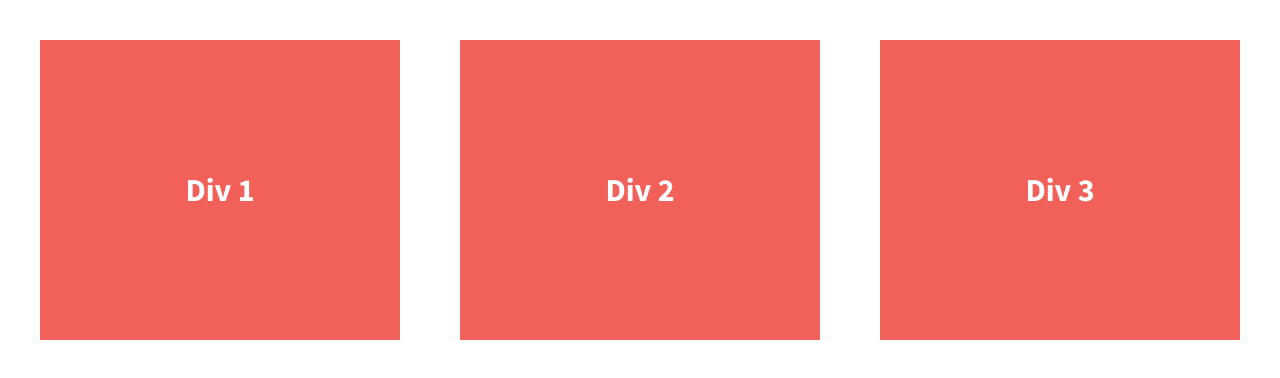
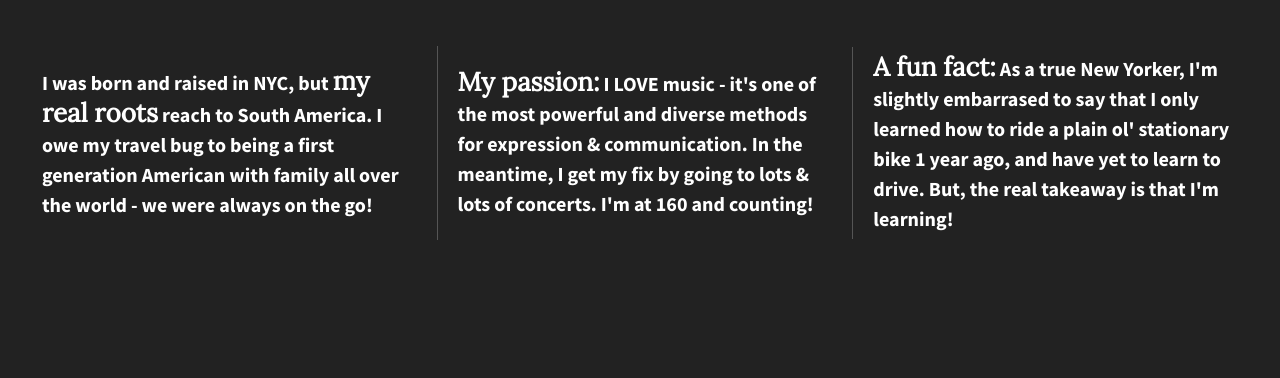
Before and after one commit to jrambeaux/flexbox-divs, a plain HTML site: page index.html in a window 1280 px wide. Drawn offline with nearby package versions, Linux system fonts and the light colour scheme.

Commit message:
styled using flexbox

```diff
--- a/css/main.css
+++ b/css/main.css
@@ -95,37 +95,44 @@ textarea {
    Author's custom styles
    ========================================================================== */
 
-
+/*Large Background Image*/
 html {
-  background-color: #fff;
+  background-color: #222;
   height: 100%;
+  width: 100%;
 }
 
 body {
+
   font-family: 'Source Sans Pro', sans-serif;
+  font-weight: 700;
   padding: 2em;
-  font-size: 1.25em;
+  color: #fff;
   height: 100%;
 }
 
 .wrapper {
-  /*add display:flex and set justify-content to space-between*/
   display: flex;
-  font-weight: 700;
-  justify-content: space-between;
+  flex-flow: row wrap;
+  justify-content:space-around;
+  align-items: center;
+
 }
 
 .div-1, .div-2, .div-3 {
-  /*give the divs a width of 30%, add display:flex, set justify-content and align-items to center*/
+  display: flex;
+  justify-content: center;
   align-items: center;
   color: #fff;
   line-height: 1.5em;
-  display: flex;
-  font-size: 1.6em;
-  background-color: #f16059;
-  height: 300px;
-  justify-content: center;
-  width: 30%;
+  font-size: 1.25em;
+  /* width: 30%; */
+  height: auto;
+}
+
+.wrapper span {
+  font-family: 'Lora', sans-serif;
+  font-size: 1.3em;
 }
 
 
@@ -211,6 +218,17 @@ body {
    Modify as content requires.
    ========================================================================== */
 
+@media all and (min-width: 1200px) {
+    .div-1, .div-2, .div-3 {
+      flex-basis: 30%;
+    }
+
+    .div-1, .div-2 {
+      border-right: 1px solid #555;
+      padding-right: 30px;
+    }
+}
+
 @media print,
        (-webkit-min-device-pixel-ratio: 1.25),
        (min-resolution: 1.25dppx),
--- a/index.html
+++ b/index.html
@@ -3,7 +3,7 @@
     <head>
         <meta charset="utf-8">
         <meta http-equiv="x-ua-compatible" content="ie=edge">
-        <title>Make me into a grid!</title>
+        <title>A little about me.</title>
         <meta name="description" content="">
         <meta name="viewport" content="width=device-width, initial-scale=1">
 
@@ -13,23 +13,23 @@
         <link rel="stylesheet" href="css/normalize.css">
         <link rel="stylesheet" href="css/main.css">
         <script src="js/vendor/modernizr-2.8.3.min.js"></script>
-        <link href='http://fonts.googleapis.com/css?family=Lora:700' rel='stylesheet' type='text/css'>
-        <link href='http://fonts.googleapis.com/css?family=Source+Sans+Pro:400,700' rel='stylesheet' type='text/css'>
+        <link href="https://fonts.googleapis.com/css?family=Lora|Source+Sans+Pro:400,700" rel="stylesheet">
     </head>
     <body>
         <!--[if lt IE 8]>
             <p class="browserupgrade">You are using an <strong>outdated</strong> browser. Please <a href="http://browsehappy.com/">upgrade your browser</a> to improve your experience.</p>
         <![endif]-->
 
+        <!-- Add your site or application content here -->
         <section class="wrapper">
             <div class="div-1">
-                Div 1
+                <p>I was born and raised in NYC, but <span>my real roots</span> reach to South America. I owe my travel bug to being a first generation American with family all over the world - we were always on the go!</p>
             </div>
             <div class="div-2">
-                Div 2
+                <p><span>My passion:</span> I LOVE music - it's one of the most powerful and diverse methods for expression & communication. In the meantime, I get my fix by going to lots & lots of concerts. I'm at 160 and counting!</p>
             </div>
             <div class="div-3">
-                Div 3
+                <p><span>A fun fact:</span> As a true New Yorker, I'm slightly embarrased to say that I only learned how to ride a plain ol' stationary bike 1 year ago, and have yet to learn to drive. But, the real takeaway is that I'm learning!</p>
             </div>
         </section>
 
```
